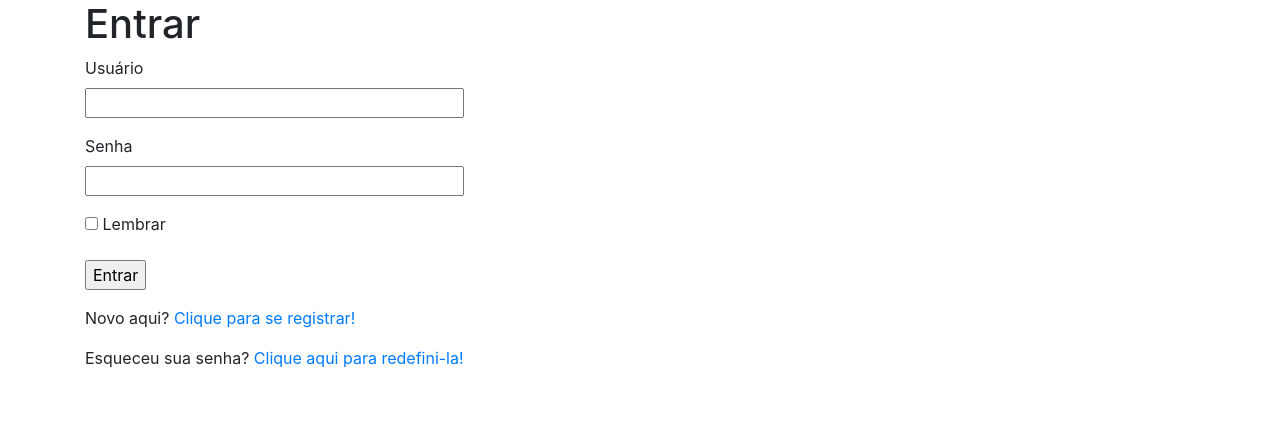
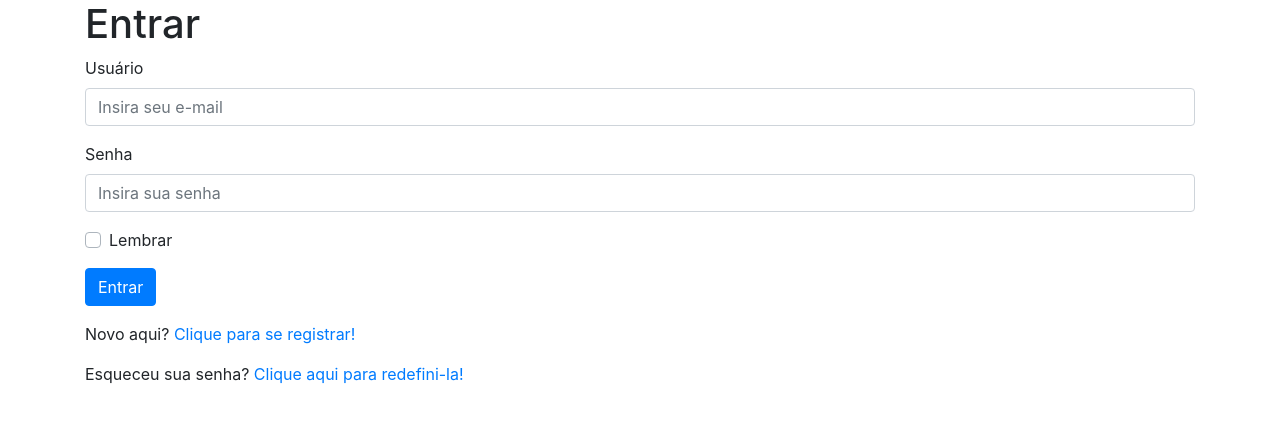
Before and after one commit to QueirozT/Blog-simples-com-Flask, a Flask app: page /login in a window 1280 px wide. Shown: the part 56-479 px from the top of the page. Run offline with Flask 2, Linux system fonts and the light colour scheme; parts of the project's set-up code (start-up, migrations or seed data) failed here and were passed over; some libraries are stand-ins or nearby versions.

Commit message:
Atualizando o template de login

```diff
--- a/app/templates/login.html
+++ b/app/templates/login.html
@@ -3,26 +3,27 @@
 {% block content %}
 
     <h1>Entrar</h1>
+
     <form action="" method="post" novalidate>
         {{ form.hidden_tag() }}
         <p>
             {{ form.username.label }} <br>
-            {{ form.username(size=32, class="usuario") }}
+            {{ form.username(size=32, class="form-control", placeholder="Insira seu e-mail") }}
             {% for error in form.username.errors %}
                 <span style="color: red;">{{ error }}</span>
             {% endfor %}
         </p>
         <p>
             {{ form.password.label }} <br>
-            {{ form.password(size=32, class="senha") }}
+            {{ form.password(size=32, class="form-control", placeholder="Insira sua senha") }}
             {% for error in form.password.errors %}
             <span style="color: red;">{{ error }}</span>
             {% endfor %}
         </p>
-        <p>
-            {{ form.remember_me(id="lembrar") }} {{ form.remember_me.label }}
+        <p class="custom-control custom-checkbox">
+            {{ form.remember_me(class="custom-control-input") }} {{ form.remember_me.label(class="custom-control-label") }}
         </p>
-        <p>{{ form.submit(id="enviar") }}</p>
+        <p>{{ form.submit(style="cursor: pointer;", class="btn btn-primary") }}</p>
     </form>
 
     <p>
```
